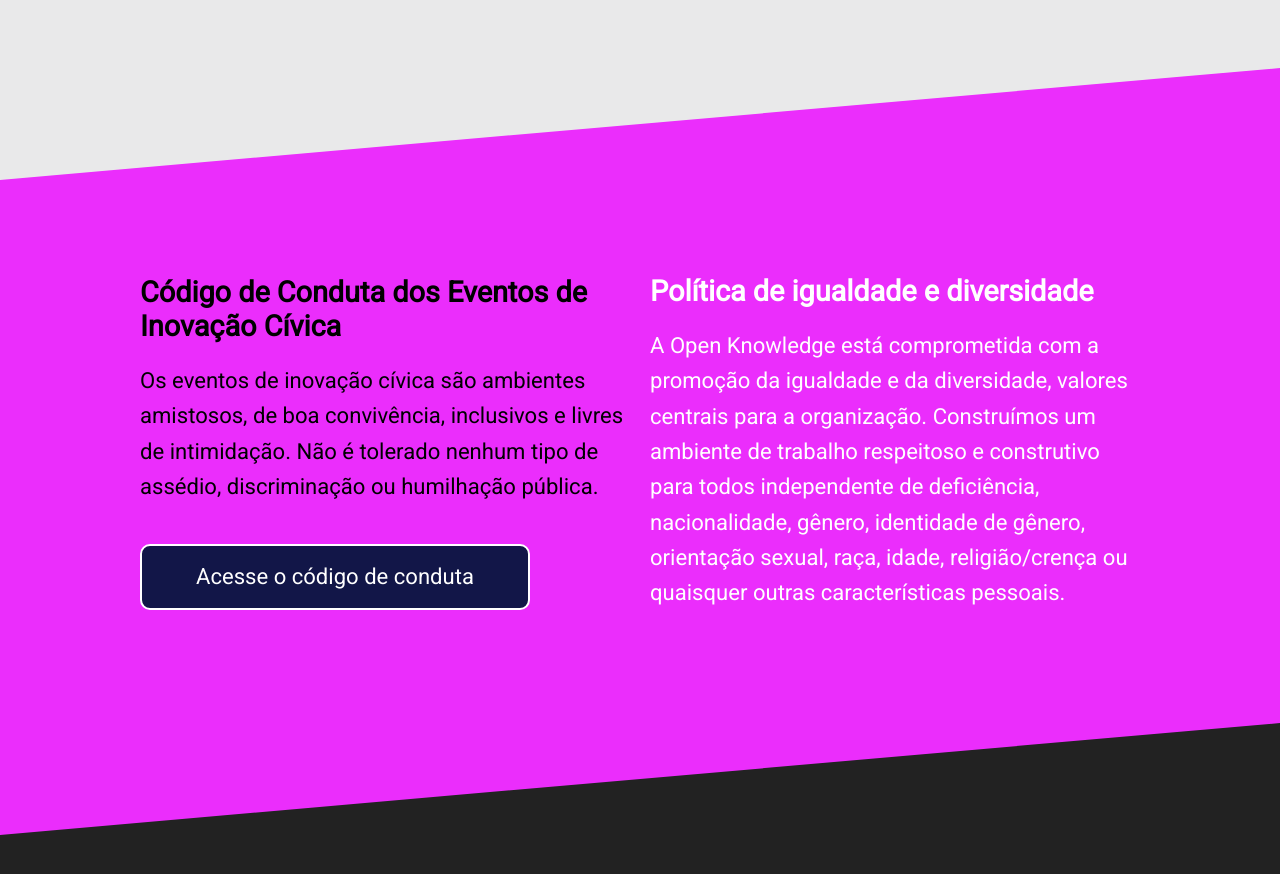
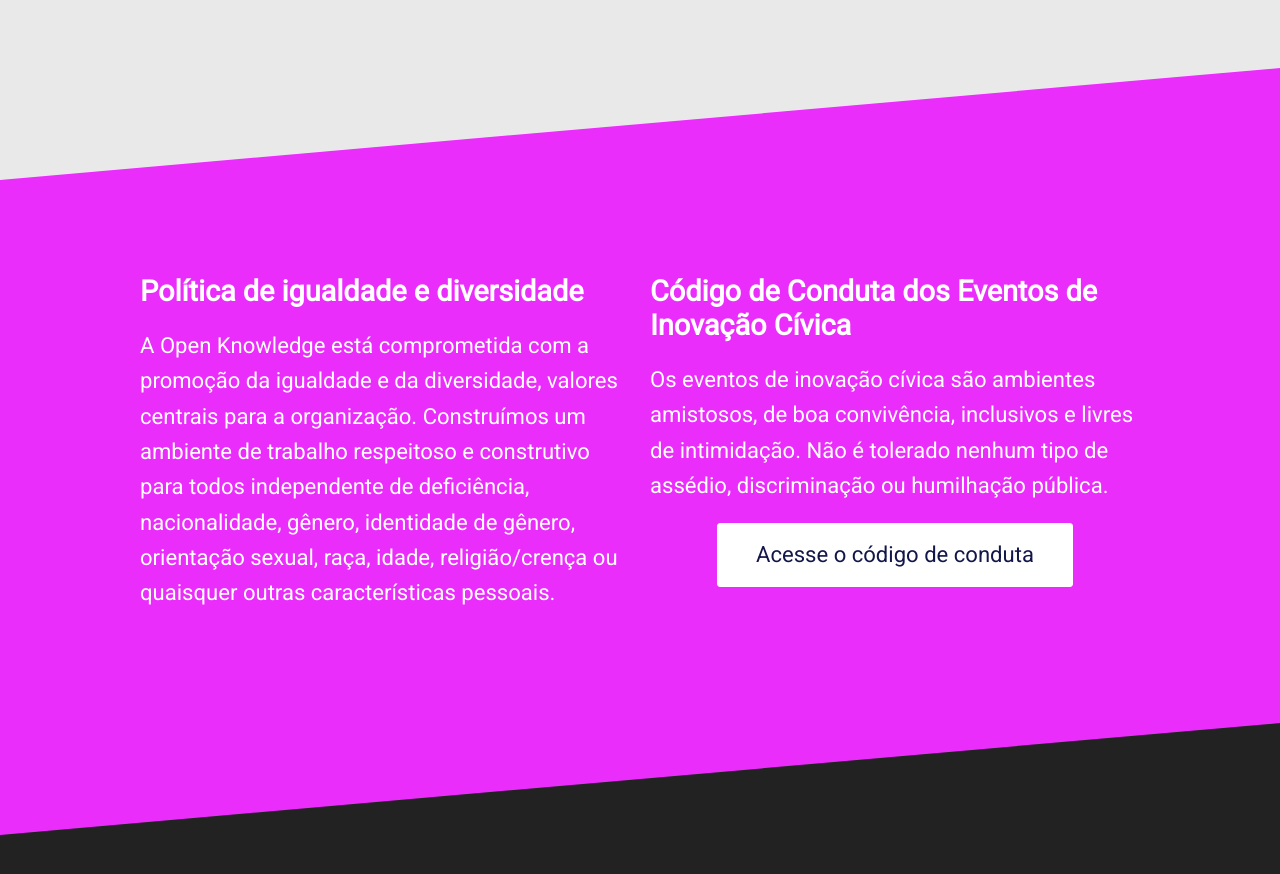
Before and after one commit to okfn-brasil/embaixadoras, a Jekyll site: the page built from index.html, in a window 1280 px wide, cut to the strip 1452-2358 px from the top of the page. Shown: the top 874 px of the strip. Built offline with Jekyll 4.4.1, drawn with Linux system fonts in a browser that asks for light colours; nearby versions of some CDN libraries.

Commit message:
ajusta cdc index + responsivo

```diff
--- a/_sass/layout.scss
+++ b/_sass/layout.scss
@@ -127,7 +127,12 @@
 		color: #fff;
 		transform: translateY(1px);
 	}
+	@media all and (max-width: 771px) {
+		font-size: 18px;
+		padding: 10px 15px;
+	 }
 }
+
 
 .halves {
 	display: flex;
--- a/index.html
+++ b/index.html
@@ -49,19 +49,23 @@
 </section>
 
 <section class="diagonal alternate" style="background: #eb2dfc">
-	<div class="container halves">
-		<div>
+	<div class="container halves" style="align-items: normal;">
+		<div style="color: white">
+			<h3 class="editable">Política de igualdade e diversidade</h3>
+			<p class="editable" style="color: white">A Open Knowledge está comprometida com a promoção da igualdade e da diversidade, valores centrais para a organização. Construímos um ambiente de trabalho respeitoso e construtivo para todos independente de deficiência, nacionalidade, gênero, identidade de gênero, orientação sexual, raça, idade, religião/crença ou quaisquer outras características pessoais.</p>
+		</div>
+		<div style="color: white">
 			<h3 class="editable">Código de Conduta dos Eventos de Inovação Cívica</h3>
-			<p class="editable" style="color: black">
+			<p class="editable" style="color: white">
 			Os eventos de inovação cívica são ambientes amistosos, de boa convivência, inclusivos e livres de intimidação.
 
 			Não é tolerado nenhum tipo de assédio, discriminação ou humilhação pública.</p>
 
-			<p><a class="button-subscriber" target=”_blank” href="https://github.com/okfn-brasil/embaixadoras/blob/master/codigo_de_conduta.md" style="font-style: normal;">Acesse o código de conduta</a></p>
+			<p style="display: flex; justify-content: center;">
+				<a class="button" target=”_blank” href="https://github.com/okfn-brasil/embaixadoras/blob/master/codigo_de_conduta.md"
+				style="font-style: normal; margin-top: 0;">Acesse o código de conduta</a>
+			</p>
 		</div>
-		<div style="color: white">
-			<h3 class="editable">Política de igualdade e diversidade</h3>
-			<p class="editable" style="color: white">A Open Knowledge está comprometida com a promoção da igualdade e da diversidade, valores centrais para a organização. Construímos um ambiente de trabalho respeitoso e construtivo para todos independente de deficiência, nacionalidade, gênero, identidade de gênero, orientação sexual, raça, idade, religião/crença ou quaisquer outras características pessoais.</p>
-		</div>
+
 	</div>
 </section>
```
